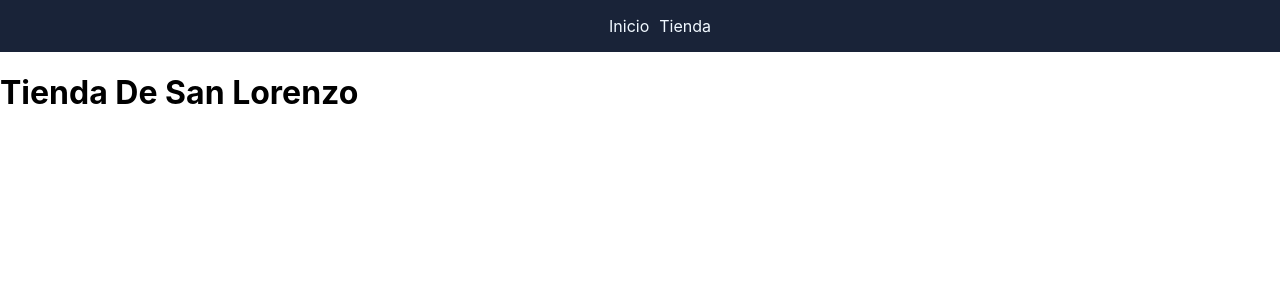
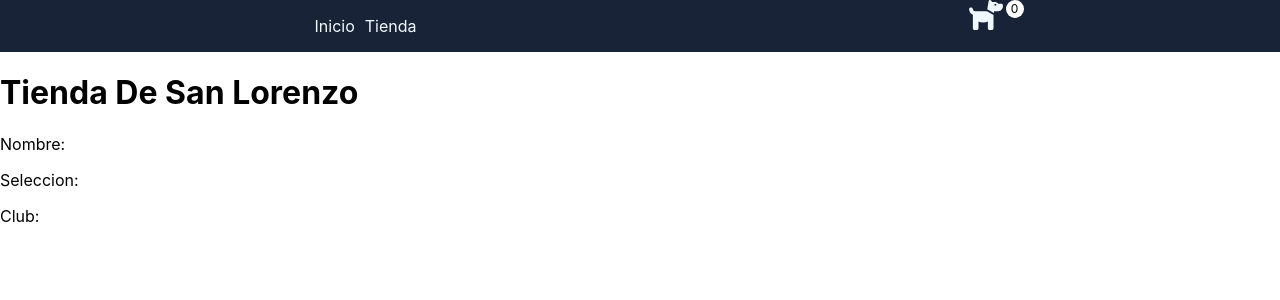
Before and after one commit to IsaiasRG/app-react, a React (Create React App) app: page / in a window 1280 px wide. Shown: the top 300 px of the page. Built offline with nearby package versions, Linux system fonts and the light colour scheme.

Commit message:
agrege iconos y los idolos

```diff
--- a/package.json
+++ b/package.json
@@ -3,9 +3,14 @@
   "version": "0.1.0",
   "private": true,
   "dependencies": {
+    "@fortawesome/fontawesome-svg-core": "^6.4.2",
+    "@fortawesome/free-brands-svg-icons": "^6.4.2",
+    "@fortawesome/free-solid-svg-icons": "^6.4.2",
+    "@fortawesome/react-fontawesome": "^0.2.0",
     "@testing-library/jest-dom": "^5.17.0",
     "@testing-library/react": "^13.4.0",
     "@testing-library/user-event": "^13.5.0",
+    "bootstrap": "^5.3.1",
     "react": "^18.2.0",
     "react-dom": "^18.2.0",
     "react-scripts": "5.0.1",
--- a/src/App.js
+++ b/src/App.js
@@ -1,5 +1,6 @@
 import NavBar from './components/NavBar/NavBar';
 import Titulo from './components/Titulo/Titulo';
+import Idolos from './components/ItemListContainer/Idolos';
 
 function App() {
   return (
@@ -7,6 +8,7 @@ function App() {
 
       <NavBar />
       <Titulo />
+      <Idolos />
 
     </body>
   );
--- /dev/null
+++ b/src/components/CartWidget/Cartwidget.js
@@ -0,0 +1,14 @@
+import {FontAwesomeIcon} from '@fortawesome/react-fontawesome';
+import {faDog} from '@fortawesome/free-solid-svg-icons';
+import "../style/style-widget.css"
+
+const CartWidget = () => {
+    return (
+      <div className="cart-widget">
+      <FontAwesomeIcon icon={faDog} className='icon'/>
+      <div className="texto-carrito">0</div>
+      </div>
+    );
+  };
+
+  export default CartWidget;
--- /dev/null
+++ b/src/components/ItemListContainer/Idolos.js
@@ -0,0 +1,24 @@
+
+function Idolos (props) {
+    return (
+    <div>
+        <p>Nombre: {props.nombre}</p>
+        <p>Seleccion: {props.pais}</p>
+        <p>Club: {props.club}</p>
+
+  </div>
+    )
+}
+
+function valores () {
+    return(
+    <div>
+        <Idolos nombre= 'Paulo Silas' pais='Brasil' club='Barcelona' color='blue'/>
+        <Idolos nombre= 'Leandro Romagnoli' pais='Argentina' club='San Lorenzo' color='red'/>
+        <Idolos nombre= 'Jose Sanfilipo' pais='Argentina' club='San Lorenzo' color='blue'/>
+    </div>
+    )
+}
+
+
+export default Idolos;
--- a/src/components/NavBar/NavBar.js
+++ b/src/components/NavBar/NavBar.js
@@ -1,3 +1,6 @@
+import CartWidget from '../CartWidget/Cartwidget';
+
+
 const NavBar = () => {
 
   return (
@@ -7,6 +10,8 @@ const NavBar = () => {
             <li><a href="./pages/tienda.html" className="links">Tienda</a></li>
           </ul>
 
+          <CartWidget />
+
         </nav>
 
   )
--- /dev/null
+++ b/src/components/style/style-widget.css
@@ -0,0 +1,24 @@
+.cart-widget {
+    position: relative;
+    cursor: pointer;
+    text-align: center;
+  }
+
+  .texto-carrito {
+    display: inline-block;
+    width: 18px;
+    height: 18px;
+    background-color: white;
+    border-radius: 50%;
+    font-size: 12px;
+    position: absolute;
+    text-align: center;
+    line-height: 17px;
+  }
+
+.icon {
+    justify-content: center;
+    height: 30px;
+    width: 40px;
+    color: aliceblue;
+  }
```
Also changed, not shown: 1 other file (tests, documents, lock files or other folders).
